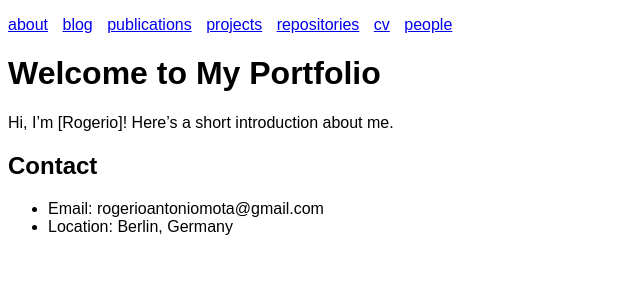
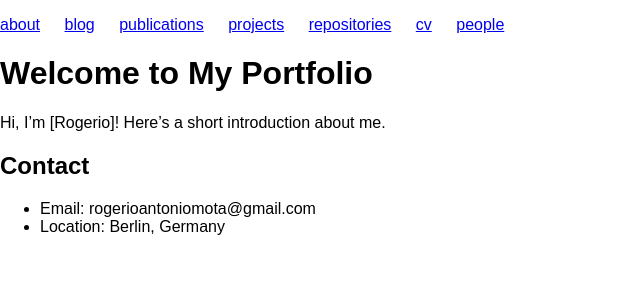
Before and after one commit to rogerioantoniomotasantos/rogerio-portfolio, a Jekyll site: the page built from about.md, in a window 1280 px wide. Shown: the top 300 px of the page, without its empty margins (0-640 px from the left). Built offline with Jekyll 4.4.1, drawn with Linux system fonts in a browser that asks for light colours.

Commit message:
Add basic styles

```diff
--- a/_layouts/default.html
+++ b/_layouts/default.html
@@ -3,7 +3,7 @@
 <head>
   <meta charset="UTF-8">
   <meta name="viewport" content="width=device-width, initial-scale=1.0">
-  <title>{{ page.title }}</title>
+  <title>{{ Rogerio Antonio Mota Santos }}</title>
   <link rel="stylesheet" href="/assets/css/style.css">
 </head>
 <body>
--- a/assets/css/style.css
+++ b/assets/css/style.css
@@ -1,5 +1,7 @@
 body {
   font-family: Arial, sans-serif;
+  margin: 0;
+  padding: 0;
 }
 
 nav ul {
@@ -8,6 +10,6 @@ body {
 }
 
 nav ul li {
-    display: inline;
-    margin-right: 10px;
+  display: inline-block;
+  margin-right: 20px;
 }
```
Lines whose indentation alone changed are shown as unchanged.
